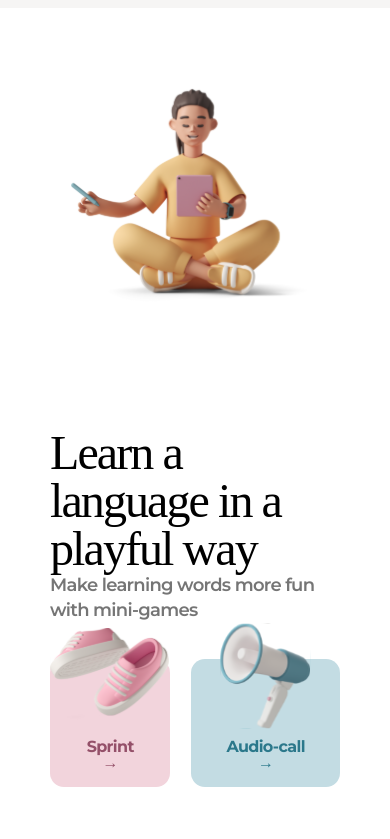
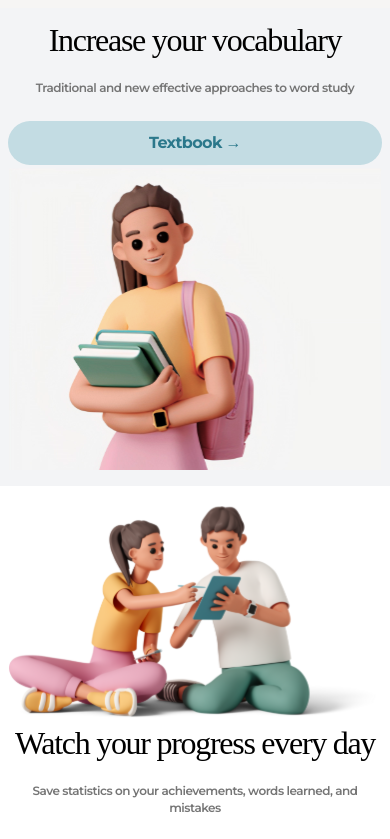
Before and after one commit to taodemy/taotalk, a Next.js app: page / in a window 390 px wide. Shown: the part 1020-1859 px from the top of the page. Built offline with nearby package versions, Linux system fonts and the light colour scheme; a web font is replaced by a local one.

Commit message:
feat: responsive implementation of other section page draft

```diff
--- a/src/components/Home/OtherSections/HeadingDescription/index.tsx
+++ b/src/components/Home/OtherSections/HeadingDescription/index.tsx
@@ -7,9 +7,13 @@ interface HeadingDescriptionProps {
 
 const HeadingDescription = ({ headingContent, descriptionContent }: HeadingDescriptionProps) => {
   return (
-    <div className="headingDescriptionContainer">
-      <h2 className="heading--h2">{headingContent}</h2>
-      <p className="paragraph--p1">{descriptionContent}</p>
+    <div className="xs:flex xs:flex-col">
+      <h2 className="heading--h2 xl:w-9/10 xs:w-full xs:text-center xs:text-[32px] md:text-[48px] xl:text-left">
+        {headingContent}
+      </h2>
+      <p className="paragraph--p1 xs:w-full xs:py-[24px] xs:text-center xs:text-[12px] md:text-[18px] xl:w-3/4 xl:text-left">
+        {descriptionContent}
+      </p>
     </div>
   );
 };
--- a/src/components/Home/OtherSections/OtherSections.module.scss
+++ b/src/components/Home/OtherSections/OtherSections.module.scss
@@ -71,34 +71,34 @@
   }
 }
 
-.vocabularySectionContainer {
-  @include sectionGridLayout;
-  background-color: $greyLight;
-  padding: 26px 50px 0 50px;
-  div:first-of-type {
-    @include verticalCentered;
-    margin-left: 35px;
-  }
-  button {
-    margin-left: 35px;
-  }
-  @media (min-width: 1920px) {
-    padding: 26px 370px 0 370px;
-  }
-}
+// .vocabularySectionContainer {
+//   @include sectionGridLayout;
+//   background-color: $greyLight;
+//   padding: 26px 50px 0 50px;
+//   div:first-of-type {
+//     @include verticalCentered;
+//     margin-left: 35px;
+//   }
+//   button {
+//     margin-left: 35px;
+//   }
+//   @media (min-width: 1920px) {
+//     padding: 26px 370px 0 370px;
+//   }
+// }
 
-.statisticsSectionContainer {
-  @include sectionGridLayout;
-  gap: 120px;
-  padding: 95px 50px;
-  img,
-  div:first-of-type {
-    @include verticalCentered;
-  }
-  @media (min-width: 1920px) {
-    padding: 95px 370px;
-  }
-}
+// .statisticsSectionContainer {
+//   @include sectionGridLayout;
+//   gap: 120px;
+//   padding: 95px 50px;
+//   img,
+//   div:first-of-type {
+//     @include verticalCentered;
+//   }
+//   @media (min-width: 1920px) {
+//     padding: 95px 370px;
+//   }
+// }
 
 .imgContainerfull {
   width: 100%;
--- a/src/components/Home/OtherSections/index.tsx
+++ b/src/components/Home/OtherSections/index.tsx
@@ -6,7 +6,7 @@ import styles from './OtherSections.module.scss';
 const OtherSections = () => {
   return (
     <>
-      <section className={styles.languageSectionContainer}>
+      {/* <section className={styles.languageSectionContainer}>
         <img src="/language.svg" alt="Language" className={styles.imgContainerfull} />
         <div>
           <HeadingDescription
@@ -28,20 +28,22 @@ const OtherSections = () => {
             </div>
           </div>
         </div>
-      </section>
-      <section className={styles.vocabularySectionContainer}>
-        <div>
+      </section> */}
+      <section className="bg-gray-100">
+        <div className="mx-auto grid xs:px-[8px] xs:py-[16px] md:max-w-[1216px] md:px-[32px] md:py-[40px] xl:max-w-[1180px] xl:grid-cols-2 xl:gap-[26px] xl:pb-0 xl:pt-[26px]">
+          <div className="mx-0 my-auto flex flex-col xs:ml-0 xl:ml-[100px] xl:flex-none">
             <HeadingDescription
               headingContent="Increase your vocabulary"
               descriptionContent="Traditional and new effective approaches to word study"
             />
             <Button outline={false} color="cyanLight" label="Textbook →" />
           </div>
-        <img src="/vocabulary.svg" alt="Vocabulary" className={styles.imgContainerfull} />
+          <img src="/vocabulary.svg" alt="Vocabulary" className="mx-0 my-auto w-full" />
+        </div>
       </section>
-      <section className={styles.statisticsSectionContainer}>
-        <img src="/progress.svg" alt="Statistics" className={styles.imgContainerfull} />
-        <div>
+      <section className="mx-auto grid xs:px-[8px] xs:py-[16px] md:max-w-[1216px] md:px-[32px] md:py-0 xl:max-w-[1180px] xl:grid-cols-2 xl:gap-[20px] xl:py-[95px] ">
+        <img src="/progress.svg" alt="Statistics" className="mx-0 my-auto w-full" />
+        <div className="mx-0 my-auto flex flex-col xl:flex-none">
           <HeadingDescription
             headingContent="Watch your progress every day"
             descriptionContent="Save statistics on your achievements, words learned, and mistakes"
--- a/tailwind.config.js
+++ b/tailwind.config.js
@@ -9,7 +9,19 @@ module.exports = {
     './src/**/*.{js,ts,jsx,tsx,mdx}',
   ],
   theme: {
-    extend: {},
+    screens: {
+      xs: '320px',
+      // => @media (min-width: 320px) { ... }
+
+      sm: '640px',
+      // => @media (min-width: 640px) { ... }
+
+      md: '768px',
+      // => @media (min-width: 768px) { ... }
+
+      xl: '1280px',
+      // => @media (min-width: 1280px) { ... }
+    },
   },
   plugins: [],
 };
```
Lines whose indentation alone changed are shown as unchanged.
